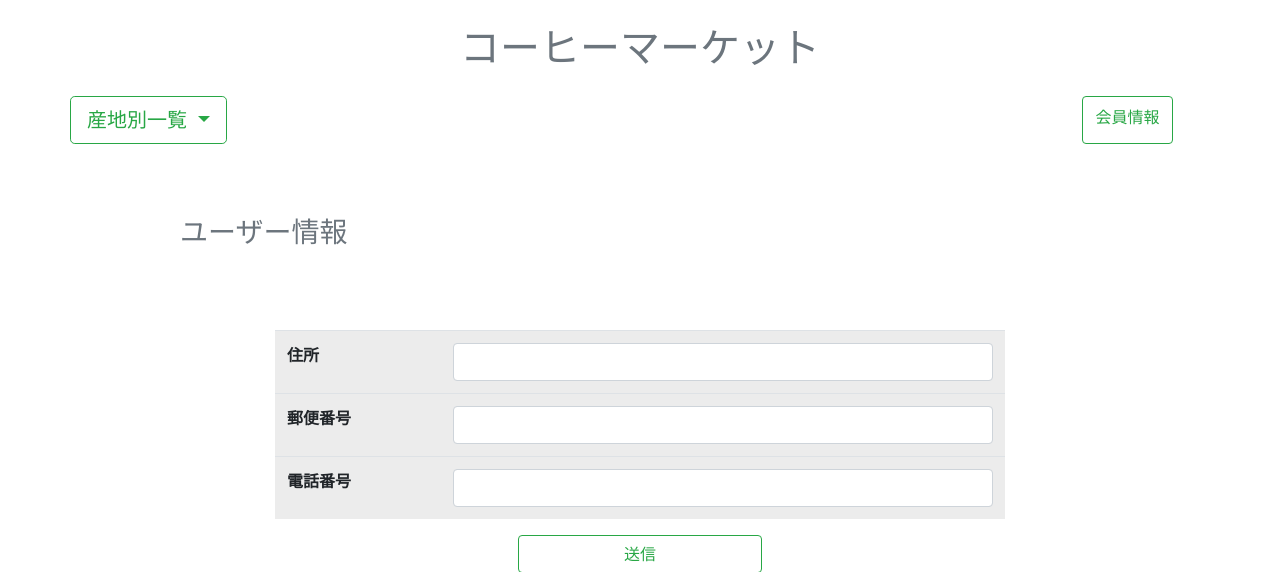
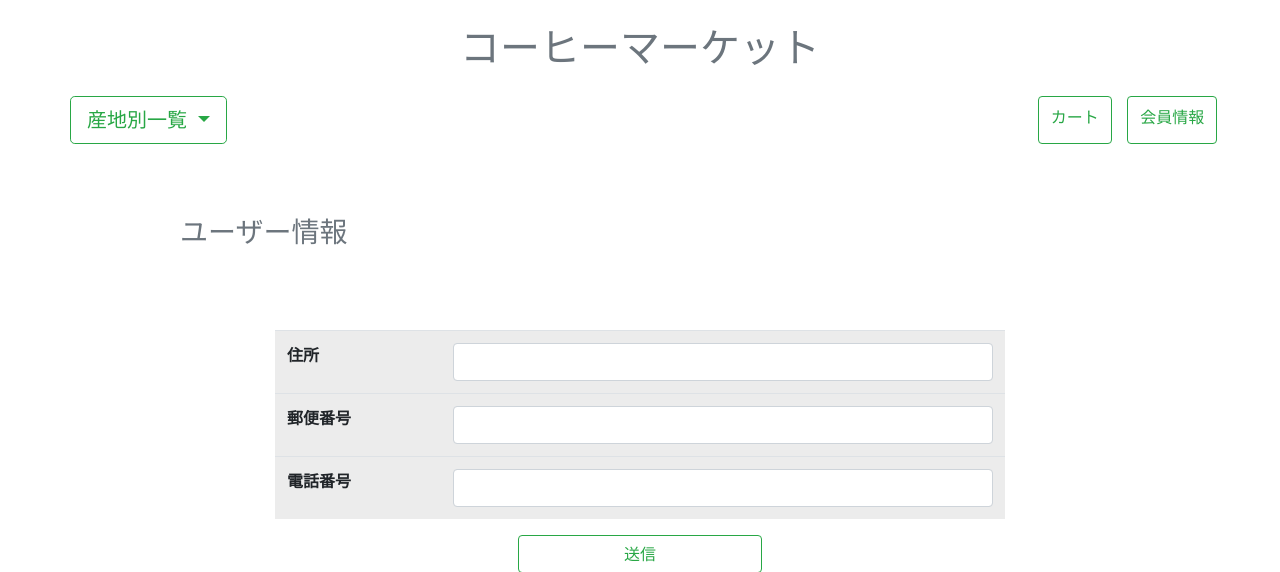
Before and after one commit to Koalatan/CoffeeMarket, a Django app: page /accounts/user/info/ in a window 1280 px wide. Shown: the top 572 px of the page. Run offline with Django 3.2, Linux system fonts and the light colour scheme; the visitor is signed in with stand-in values (Sample User, id 1); data comes from the database, SQL or seed files in the repository; data that the repository does not hold is empty; some libraries are stand-ins or nearby versions.

Commit message:
変更：ヘッダーにカート画面へ遷移するボタンを追加

```diff
--- a/coffeemarket/market/templates/base.html
+++ b/coffeemarket/market/templates/base.html
@@ -16,6 +16,7 @@
           <div class="row">
               <div class="col-md-10">{% place_category_links %}</div>
               {% if user.is_authenticated %}
+                <a href="{% url 'market:cartInfo' %}" class="pt-2 mr- btn btn-outline-success float-right mx-auto">カート</a>
                 <a href="{% url 'market:user' %}" class="pt-2 mr-0 btn btn-outline-success float-right mx-auto">会員情報</a>
               {% endif %}
           </div>
```
